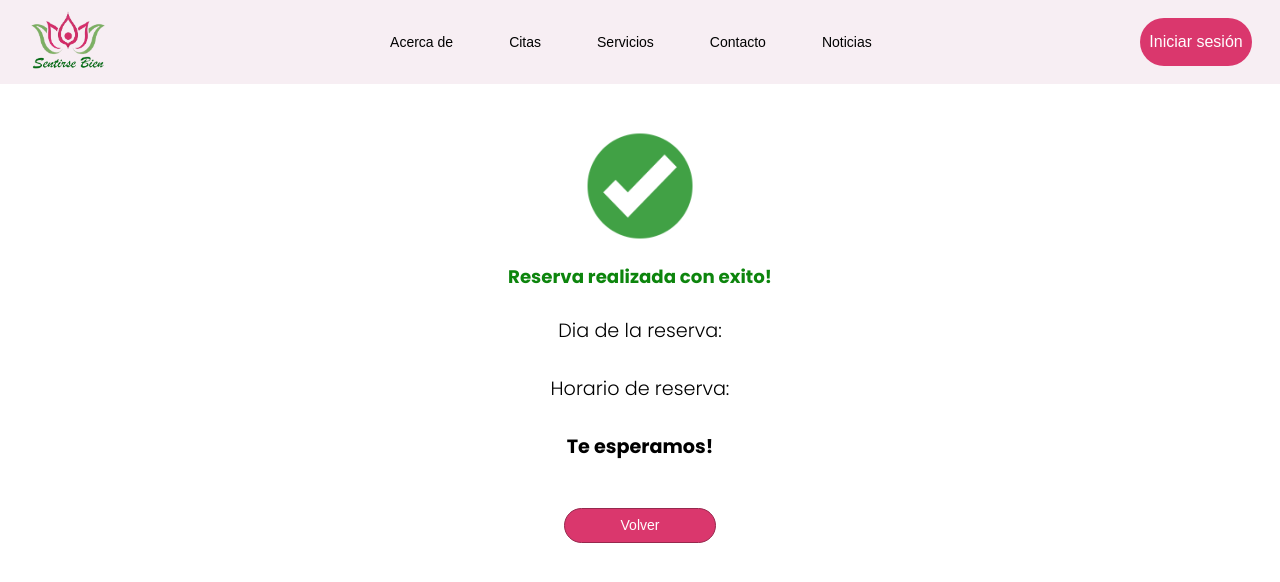
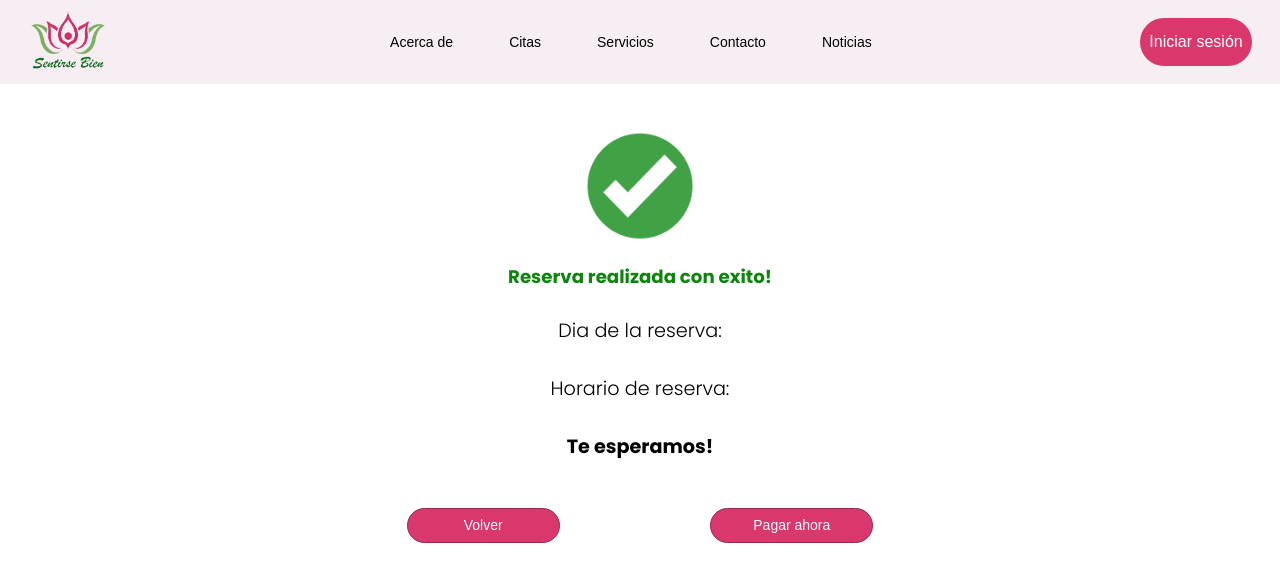
Before and after one commit to adrian98v/SentirseBien-Spa, a React (Create React App) app: page /confirmation in a window 1280 px wide. Shown: the top 582 px of the page. Built offline with nearby package versions, Linux system fonts and the light colour scheme; no server answers.

Commit message:
agregado metodo de pago

```diff
--- a/package.json
+++ b/package.json
@@ -5,6 +5,7 @@
   "dependencies": {
     "@emotion/react": "^11.13.0",
     "@emotion/styled": "^11.13.0",
+    "@mercadopago/sdk-react": "^0.0.19",
     "@mui/material": "^5.16.7",
     "@mui/styled-engine-sc": "^6.0.0-alpha.18",
     "@mui/x-date-pickers": "^7.12.1",
@@ -18,6 +19,7 @@
     "react-icons": "^5.3.0",
     "react-router-dom": "^6.26.1",
     "react-scripts": "^5.0.1",
+    "stripe": "^17.0.0",
     "styled-components": "^6.1.12",
     "web-vitals": "^2.1.4"
   },
--- a/src/Citas.js
+++ b/src/Citas.js
@@ -183,7 +183,7 @@ function Citas(){
 
                         </LocalizationProvider>
 
-                        <button className='reservar_button' disabled={!horaReserva || !fechaReserva}
+                        <button className='reservar_button' disabled={!horaReserva || !fechaReserva || servicio == ""}
                             onClick={()=>{
                                 if(user){
 
--- a/src/Confirmation.js
+++ b/src/Confirmation.js
@@ -1,13 +1,36 @@
 import './confirmation.css'
 import Check from './assets/Eo_circle_green_checkmark.svg.png'
 import { DataContext } from './App.js'
-import { useContext } from 'react'
+import { useContext, useEffect, useState } from 'react'
 import { useNavigate } from 'react-router-dom'
 
 function Successful(){
 
-    const {fechaReserva, horaReserva} = useContext(DataContext)
+    const {fechaReserva, horaReserva, servicio} = useContext(DataContext)
     const history = useNavigate()
+    const [serviceLink, setServiceLink] = useState("")
+
+    useEffect(()=>{
+        switch(servicio){
+            case "Masaje AntiStress": setServiceLink("https://buy.stripe.com/test_aEUcPQaSm8NB5uE000"); break;
+            case "Masaje Circulatorio": setServiceLink("https://buy.stripe.com/test_28o7vwaSm8NB7CM5kl"); break;
+            case "Masaje Descontracturante": setServiceLink("https://buy.stripe.com/test_28o7vw7Ga5Bp0ak7su"); break;
+            case "Masaje c/Piedras": setServiceLink("https://buy.stripe.com/test_9AQ034gcG8NBf5e5kn"); break;
+            case "belleza Manos y Pies": setServiceLink("https://buy.stripe.com/test_6oEeXYf8C3thf5e5kq"); break;
+            case "belleza Depilacion Facial": setServiceLink("https://buy.stripe.com/test_eVa1781hMaVJf5e004"); break;
+            case "belleza Lifting Pestaña": setServiceLink("https://buy.stripe.com/test_5kAg22f8CfbZ1eo4gl"); break;
+            case "facial CrioFrecuencia Facial": setServiceLink("https://buy.stripe.com/test_7sI8zAe4ygg3bT2fZ5"); break;
+            case "facial LimpiezaProfunda+Hidr": setServiceLink("https://buy.stripe.com/test_9AQ4jkd0u1l96yIcMU"); break;
+            case "facial PuntaDiamnte": setServiceLink("https://buy.stripe.com/test_8wM8zA8Ke4xl3mw28h"); break;
+            case "corporal CrioFrecuencia Corpo": setServiceLink("https://buy.stripe.com/test_dR64jk5y29RF6yI5kx"); break;
+            case "corporal DermoHealth": setServiceLink("https://buy.stripe.com/test_5kAdTU4tY3th6yI00a"); break;
+            case "corporal Ultracavitacion": setServiceLink("https://buy.stripe.com/test_5kAeXY7Gad3RcX68wH"); break;
+            case "corporal VelaSlim": setServiceLink("https://buy.stripe.com/test_6oEeXYf8CbZNf5e00c"); break;
+        }
+
+    }, [])
+
+
 
 
     return <div className='successful_payment_container'>
@@ -22,7 +45,11 @@ function Successful(){
 
         <p className='successful_payment_amount'><strong>Te esperamos!</strong></p>
 
-        <button className='successful_button' onClick={()=>{history('/')}}>Volver</button>
+        <div className='confirmation_buttons'>
+            <button className='successful_button' onClick={()=>{history('/')}}>Volver</button>
+            <a className='payment_link' href={serviceLink}>Pagar ahora</a>
+        </div>
+
     </div>
 
 }
--- a/src/confirmation.css
+++ b/src/confirmation.css
@@ -40,3 +40,19 @@
 .successful_button:active{
     background-color: #bb2a5a;
 }
+
+.confirmation_buttons{
+    display: flex;
+    justify-content: space-evenly;
+}
+
+.payment_link{
+
+    text-decoration: none;
+    margin-top: 2em;
+    padding: 0.6em 3em;
+    border-radius: 1.5em;
+    border: 1px solid #97284d;
+    background-color: #da376d;
+    color: rgb(255, 255, 255);
+}
```
Also changed, not shown: 1 other file (tests, documents, lock files or other folders).
